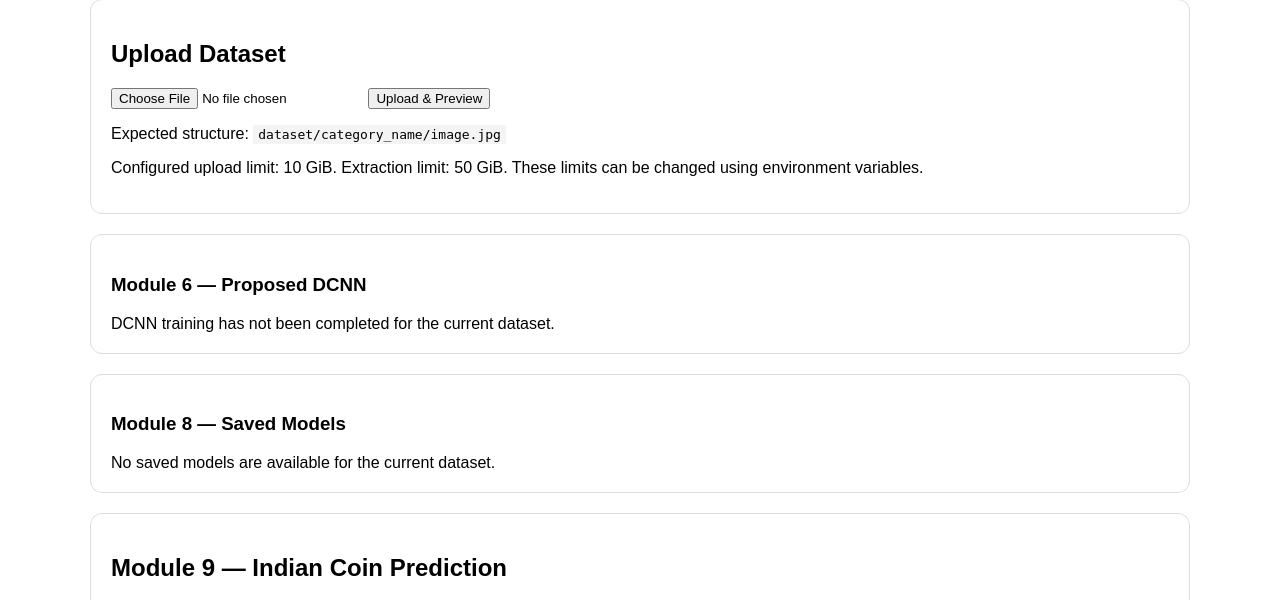
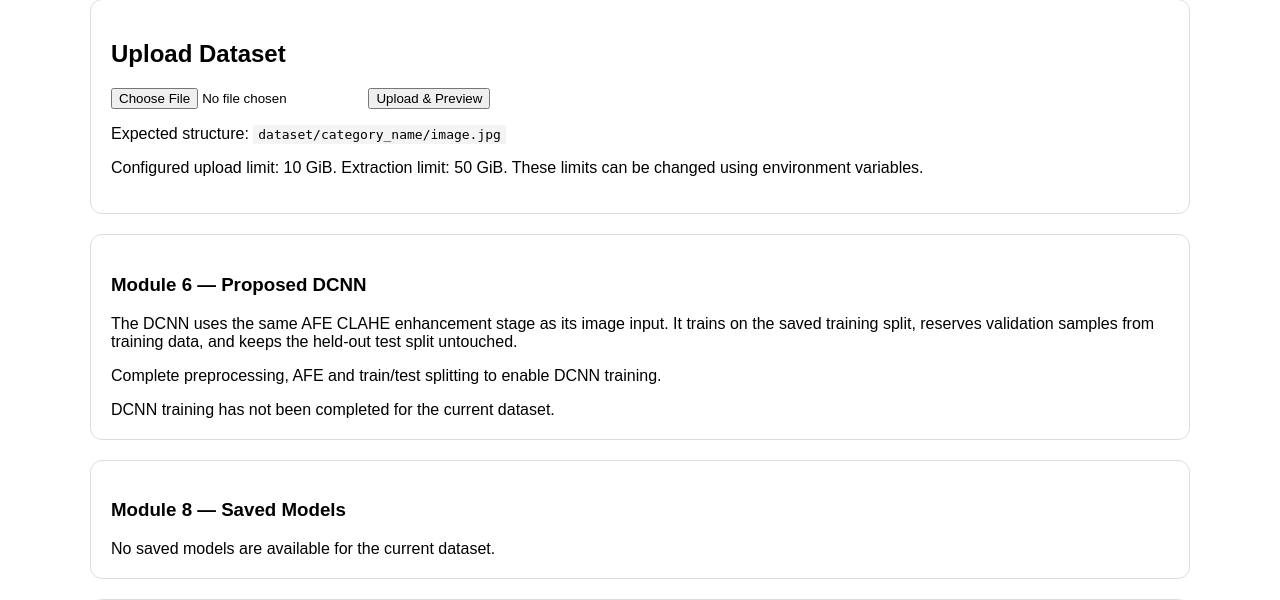
Before and after one commit to disha2211/indian_coin_recognition, a Flask app: page /dataset/ in a window 1280 px wide. Shown: the part 137-737 px from the top of the page. Run offline with Flask 3, Linux system fonts and the light colour scheme.

Commit message:
Add DCNN training controls to dataset dashboard

```diff
--- a/app/templates/dataset.html
+++ b/app/templates/dataset.html
@@ -362,6 +362,25 @@
     </div>
 
     <div class="card-body">
+
+        <p>
+            The DCNN uses the same AFE CLAHE enhancement stage as its image input.
+            It trains on the saved training split, reserves validation samples
+            from training data, and keeps the held-out test split untouched.
+        </p>
+
+        {% if split %}
+            <form method="POST" action="{{ url_for('dataset.train_dcnn') }}">
+                <button type="submit">Train / Load Proposed DCNN</button>
+                <button type="submit" name="force_retrain" value="1">
+                    Retrain DCNN
+                </button>
+            </form>
+        {% else %}
+            <p class="alert alert-info">
+                Complete preprocessing, AFE and train/test splitting to enable DCNN training.
+            </p>
+        {% endif %}
 
         {% if dcnn %}
 
```
